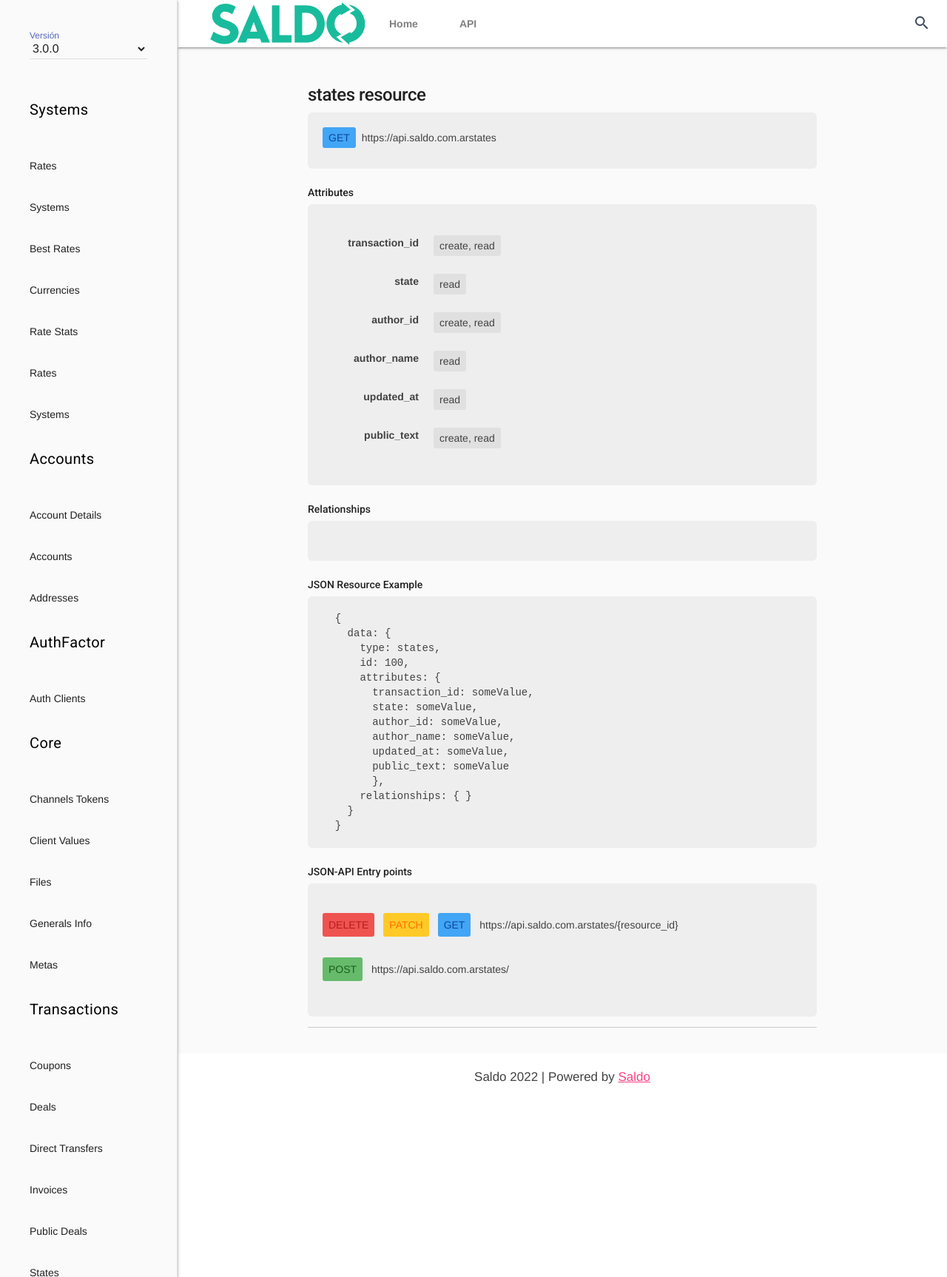
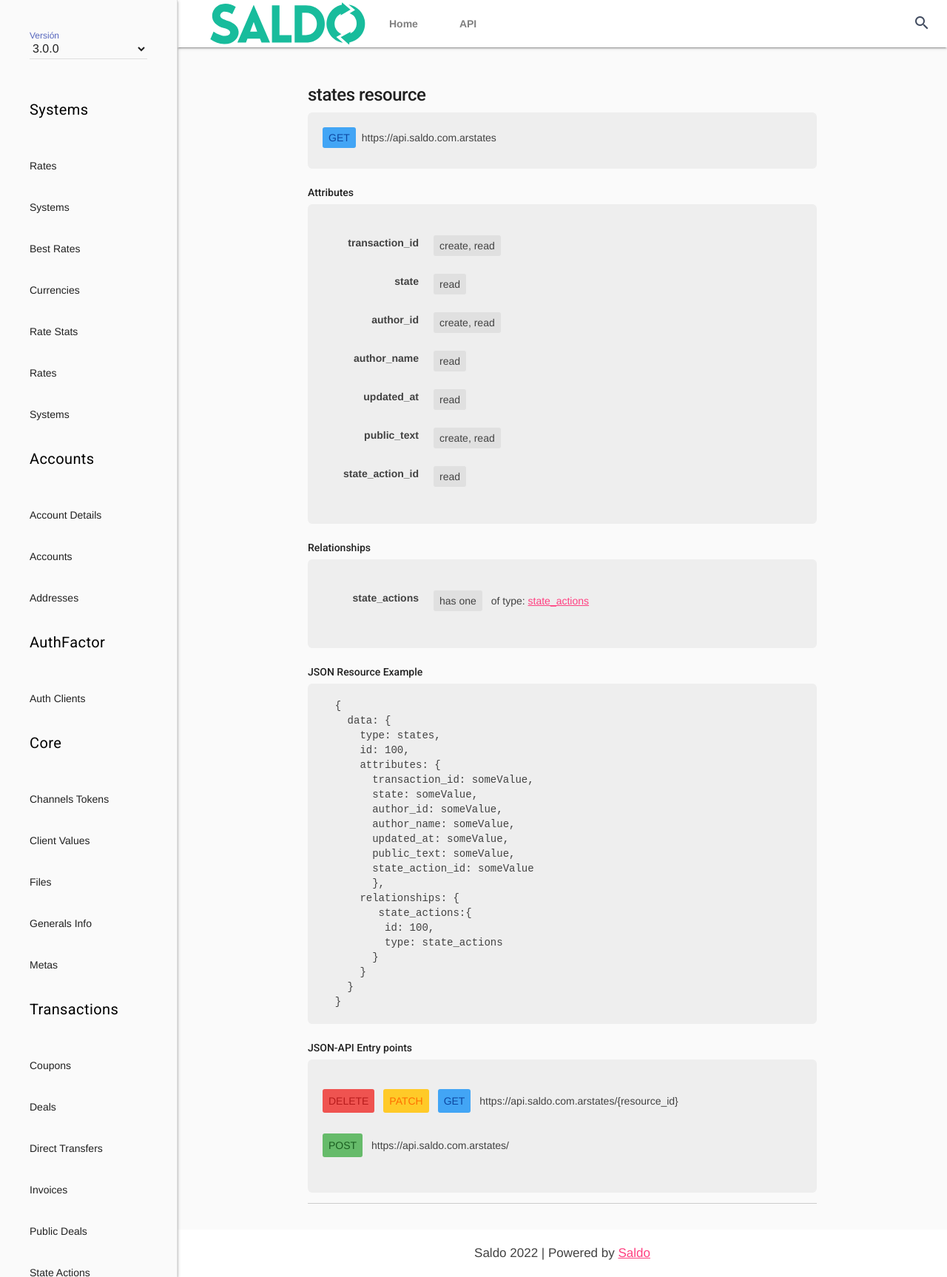
Before and after one commit to reyesoft/dev.saldo.com.ar, a Jekyll site: the page built from _docs/3.0.0/resources/_transactions/states.md, in a window 1280 px wide. Shown: the whole page at 74% size. Built offline with Jekyll 4.4.1, drawn with Linux system fonts in a browser that asks for light colours; nearby versions of some CDN libraries.

Commit message:
from BB pipeline

```diff
--- a/_docs/3.0.0/resources/_transactions/states.md
+++ b/_docs/3.0.0/resources/_transactions/states.md
@@ -30,6 +30,14 @@ attributes:
     name: public_text
     crud: 'create, read'
     sortable: 'true'
-relationships: {  }
+  -
+    name: state_action_id
+    crud: read
+    sortable: 'true'
+relationships:
+  -
+    resource: state_actions
+    alias: state_actions
+    crud: 'create, read, update'
 
 ---
```
Also changed, not shown: _docs/3.0.0/resources/_transactions/state-actions.md (added, +29 -0 lines).
